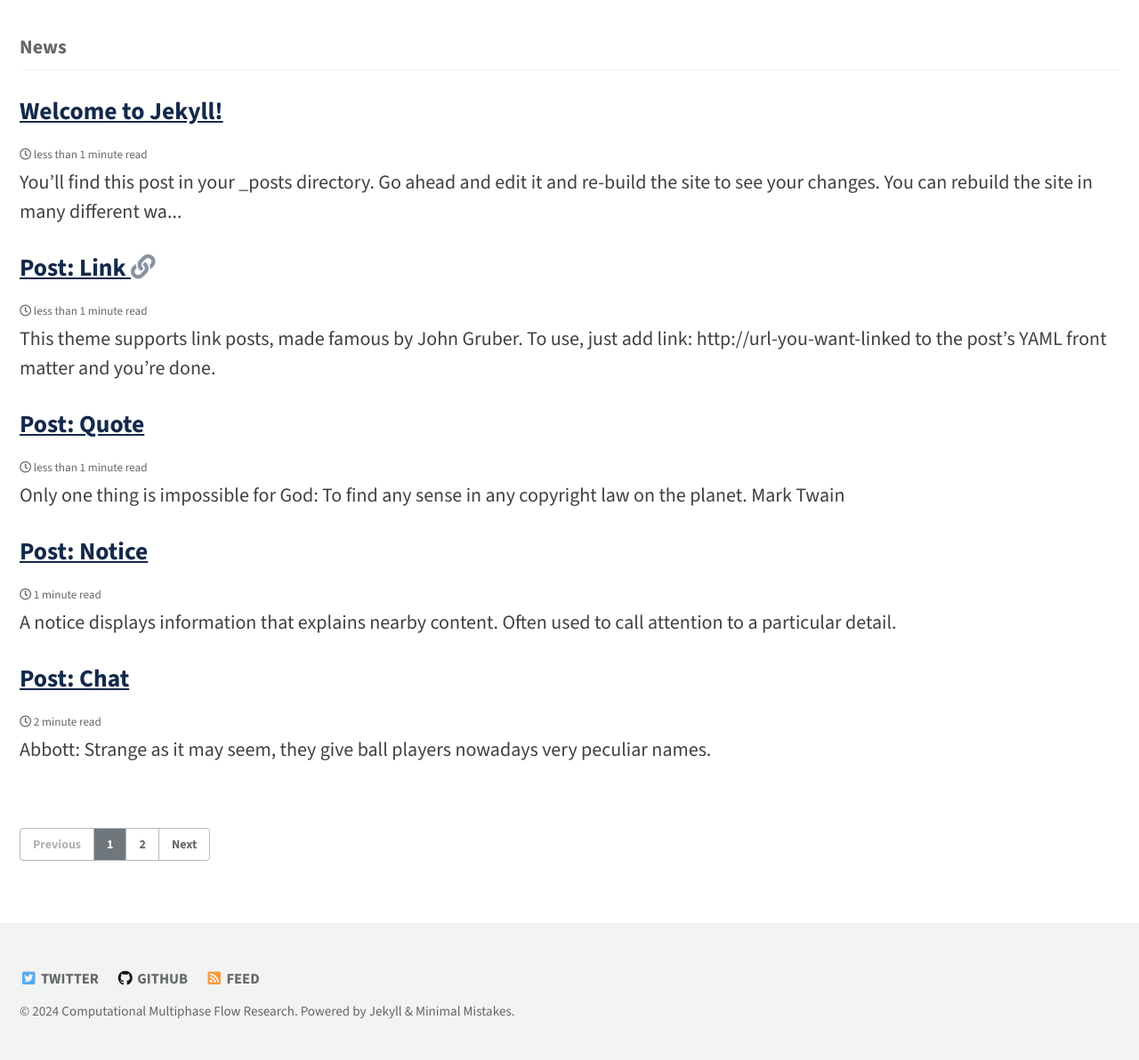
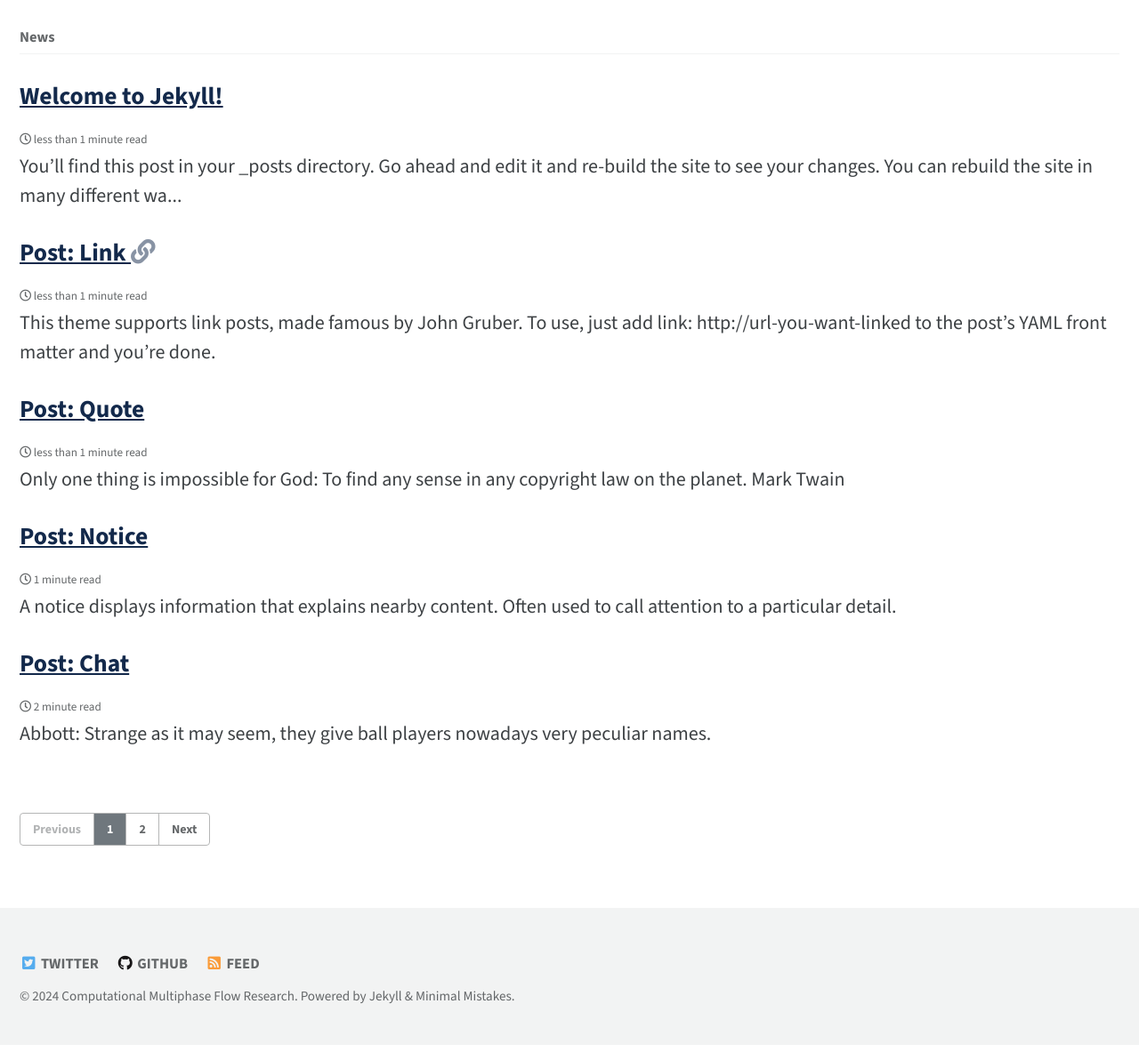
Before and after one commit to cmfr-ae-illinois/cmfr-ae-illinois.github.io, a Jekyll site: the page built from index.html, in a window 1280 px wide. Shown: the part 584-1776 px from the top of the page at 89% size. Built offline with Jekyll 4.4.1, drawn with Linux system fonts in a browser that asks for light colours; cached includes are drawn as plain includes; the list of posts is cut into pages by our own code.

Commit message:
Update _archive.scss

```diff
--- a/_sass/minimal-mistakes/_archive.scss
+++ b/_sass/minimal-mistakes/_archive.scss
@@ -34,7 +34,7 @@
 .archive__subtitle {
   margin: 1.414em 0 0.5em;
   padding-bottom: 0.5em;
-  font-size: $type-size-5;
+  font-size: $type-size-6;
   color: $muted-text-color;
   border-bottom: 1px solid $border-color;
 
@@ -74,7 +74,7 @@
 
 .archive__item-excerpt {
   margin-top: 0;
-  font-size: $type-size-6;
+  font-size: $type-size-7;
 
   & + p {
     text-indent: 0;
@@ -211,7 +211,7 @@
 
   .archive__item-title {
     margin-top: 0.5em;
-    font-size: $type-size-5;
+    font-size: $type-size-6;
   }
 
   .archive__item-excerpt {
@@ -219,7 +219,7 @@
 
     @include breakpoint($medium) {
       display: block;
-      font-size: $type-size-6;
+      font-size: $type-size-7;
     }
   }
 
```
